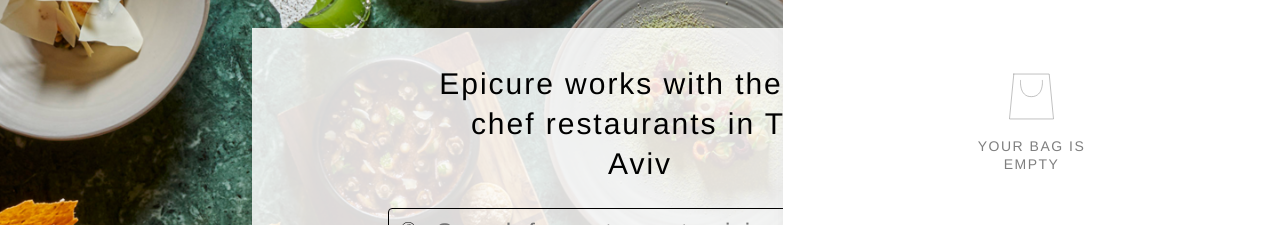
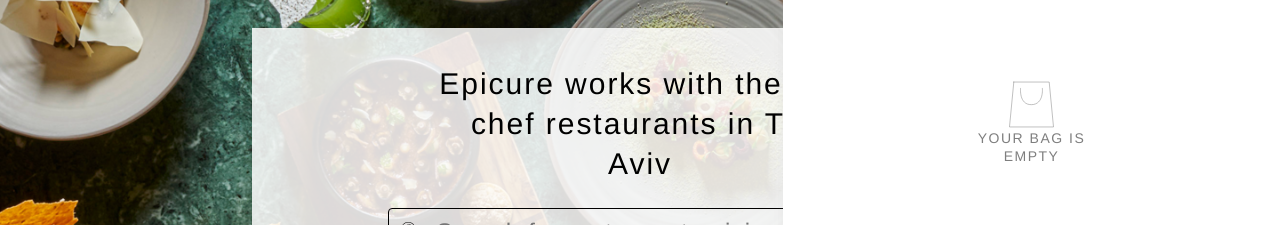
Before and after one commit to keren-elbaz-m/epicure_client, a Next.js app: page / in a window 1280 px wide. Both pictures are taken after a click on the button 1205 px from the left and 32 px from the top of the page. Shown: the part 235-460 px from the top of the page. Built offline with nearby package versions, Linux system fonts and the light colour scheme.

Commit message:
Removed repeated flex styles
replaced hardcoded flex with global mixin in cart and hero

```diff
--- a/src/components/cart/cart.module.scss
+++ b/src/components/cart/cart.module.scss
@@ -27,7 +27,7 @@
     background-color: $background-color;
     box-shadow: 0 2px 12px rgba(0, 0, 0, 0.1);
     border-radius: 8px;
-    @include flex-center-col;
+    @include flex(column,center,center);
   }
 
   .cartDropDownMobile {
@@ -37,7 +37,7 @@
     background-color:#FFFFFF;
     left: -1px;
     z-index: 5;
-    @include flex-center-col;
+    @include flex(column,center,center);
     gap: 22.04px;
     padding-top: 24px;
 }
@@ -50,7 +50,7 @@
   background-color: white;
   box-shadow: 2px 4px 10px 0px #AFAFAF40;
   z-index: 5;
-  @include flex-center-col;
+  @include flex(column,center,center);
   justify-content: space-between;
   padding-top: 241px;
   padding-bottom: 48px;
@@ -63,7 +63,7 @@
   left: 188px;
   opacity: 0.5;
   gap: $gap-small-mini;
-  @include flex-center-col;
+  @include flex(column,center,center);
 }
 
 .hidden {
--- a/src/components/hero/hero.module.scss
+++ b/src/components/hero/hero.module.scss
@@ -7,7 +7,7 @@
     aspect-ratio: 1440 / 696;
     position: relative;
     overflow: hidden;
-    @include flex-center-col;
+    @include flex(column,center,center);
 }
 
 .heroImage {
--- a/src/styles/_mixins.scss
+++ b/src/styles/_mixins.scss
@@ -26,14 +26,6 @@
     gap: $gap;
   }
 
-  //delete it:
-  @mixin flex-center-col {
-    display: flex;
-    flex-direction: column;
-    justify-content: center;
-    align-items: center;
-  }
-
   @mixin padding-block($vertical, $horizontal) {
   padding: $vertical $horizontal;
 }
```
